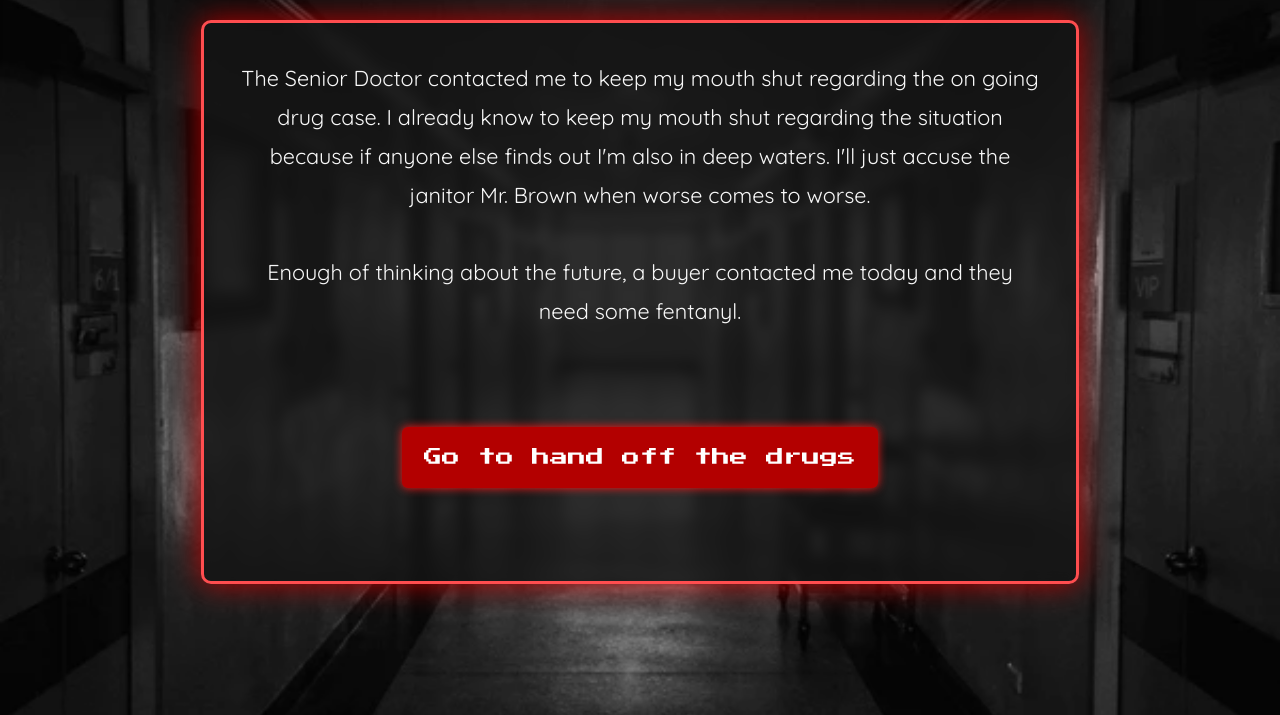
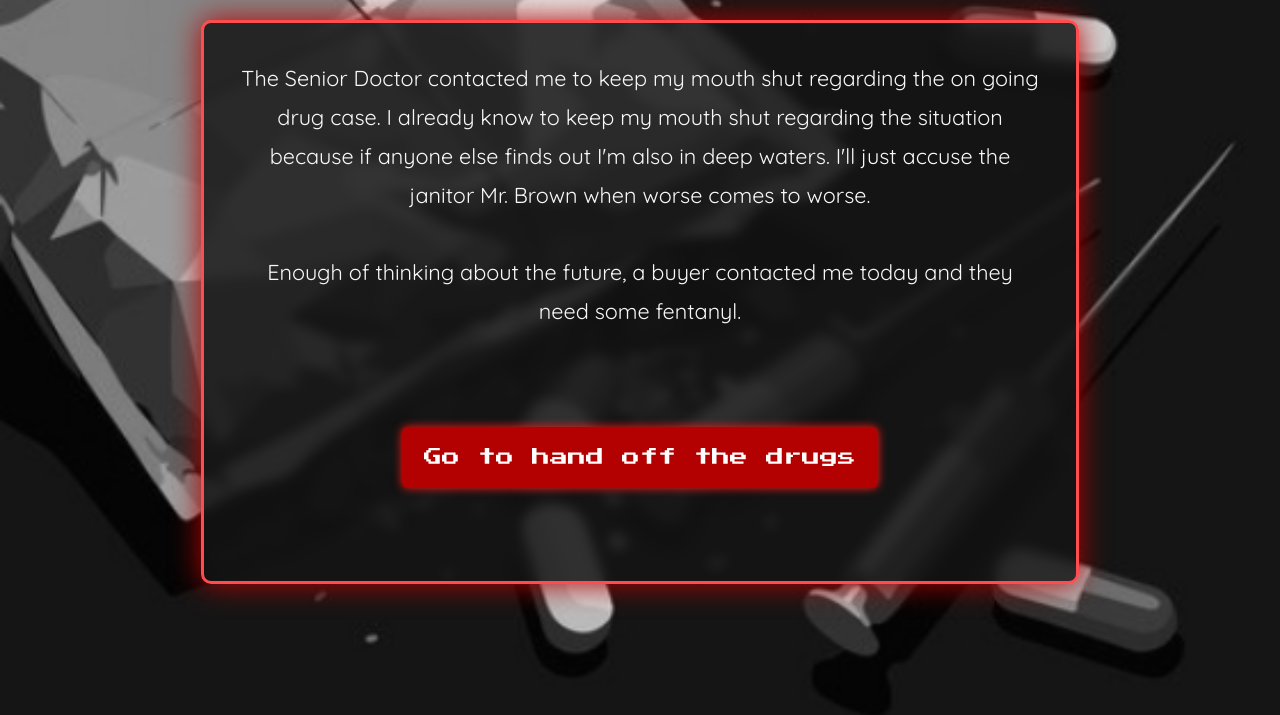
Before and after one commit to xshge/NewArcade, a plain HTML site: page nurseYes_3.html in a window 1280 px wide. Shown: the part 85-800 px from the top of the page. Drawn offline with Linux system fonts and the light colour scheme.

Commit message:
Update nurseYes_3.html

```diff
--- a/nurseYes_3.html
+++ b/nurseYes_3.html
@@ -77,7 +77,7 @@
       left: 0;
       width: 100vw;
       height: 100vh;
-      background: url('hospital_dark_bg.png') center center / cover no-repeat,
+      background: url('nurse.png') center center / cover no-repeat,
         radial-gradient(ellipse at center, #000000 0%, #121212 100%);
       background-attachment: fixed;
       z-index: -2;
```
